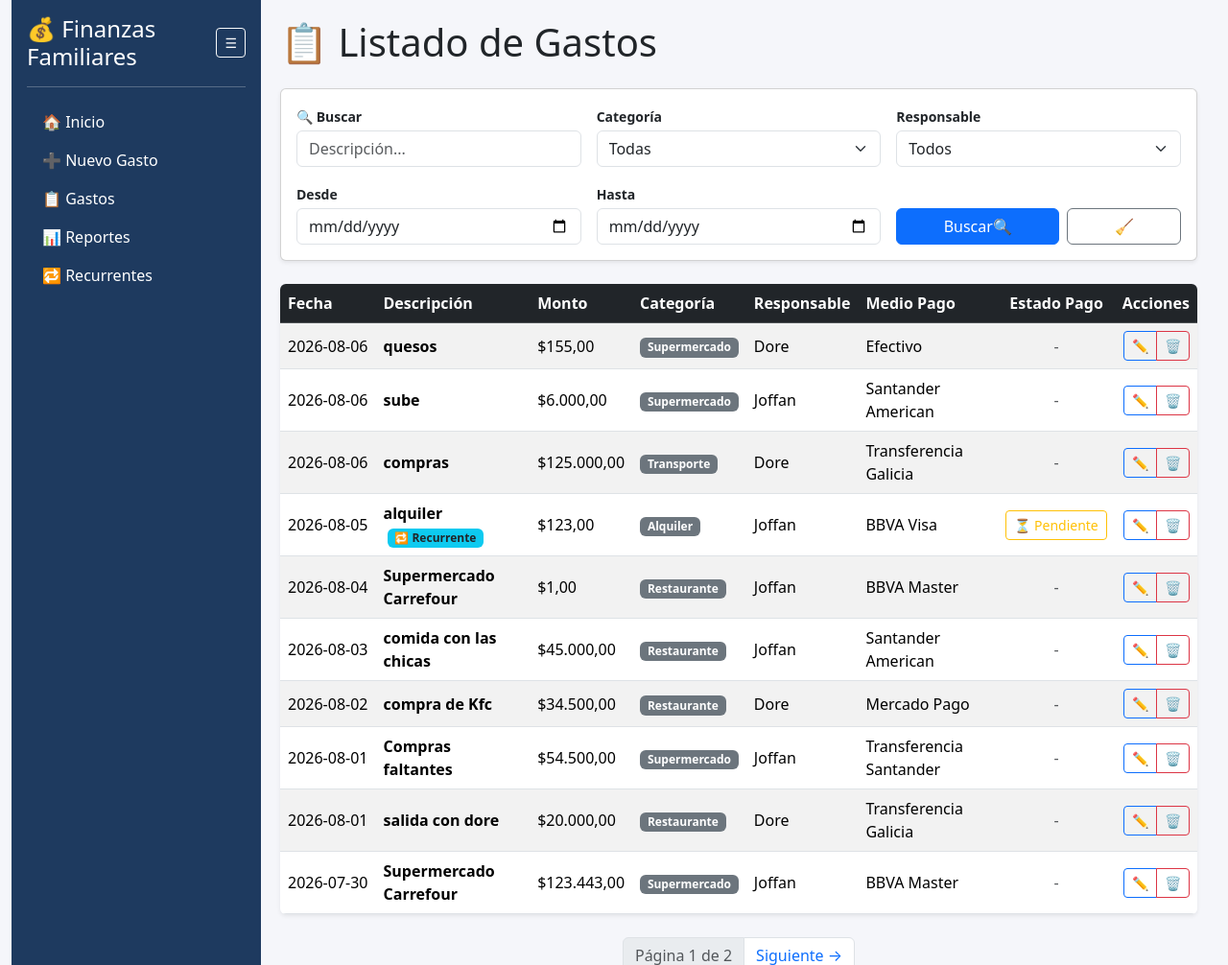
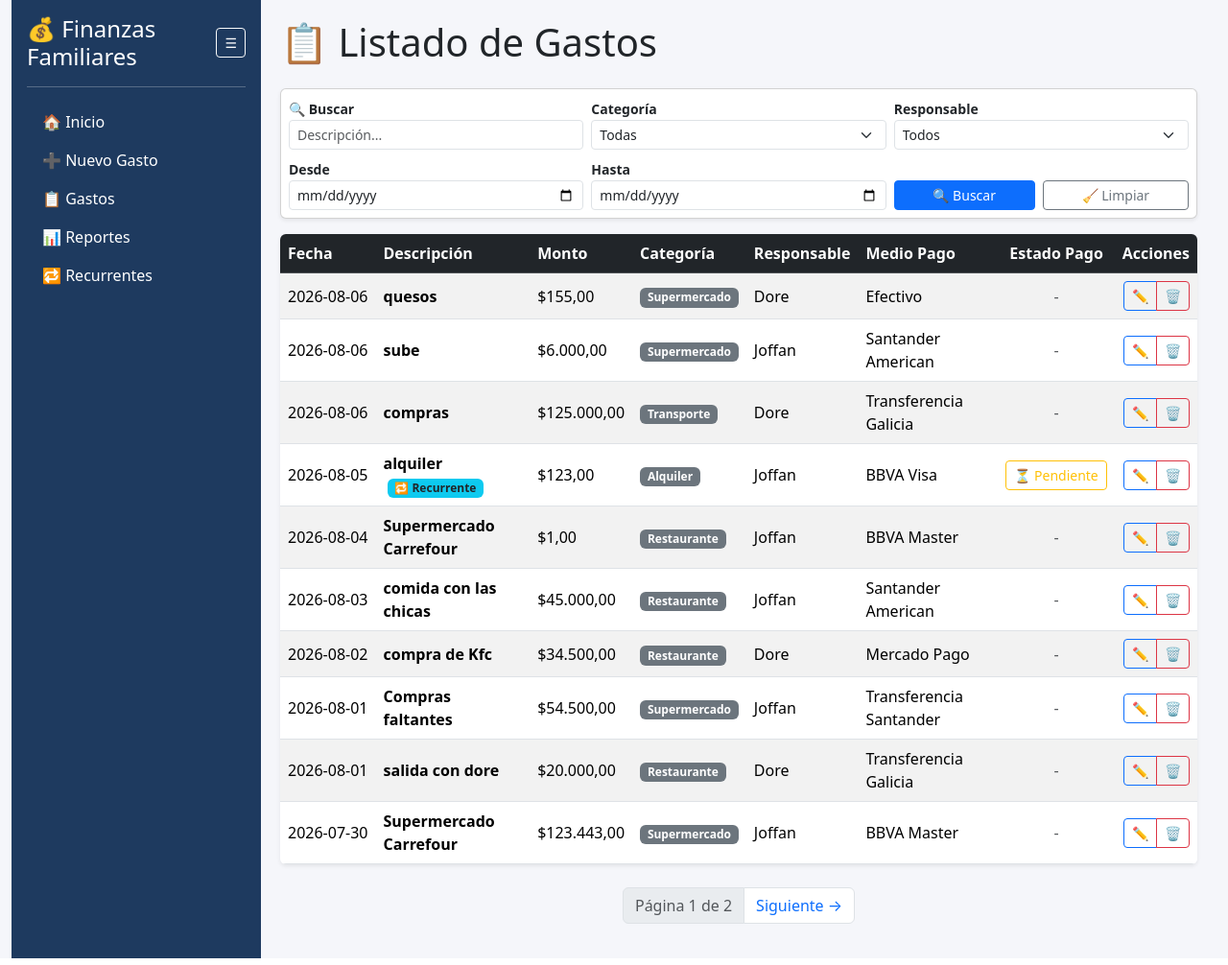
Before and after one commit to kleiwerfn2/finanzas-familiaNP, a Flask app: page /gastos in a window 1280 px wide. Shown: the top 1006 px of the page at 96% size. Run offline with Flask 3, Linux system fonts and the light colour scheme; data comes from the database, SQL or seed files in the repository.

Commit message:
barra de filtros

```diff
--- a/templates/gastos.html
+++ b/templates/gastos.html
@@ -4,18 +4,18 @@
 
 <h1 class="mb-4">📋 Listado de Gastos</h1>
 
-<!-- Panel de Filtros y Búsqueda -->
-<form method="get" class="card shadow-sm p-3 mb-4 w-100">
-    <div class="row g-3">
-        <!-- Fila 1: Búsqueda y Dropdowns -->
+<!-- Panel de Filtros y Búsqueda Compacto -->
+<form method="get" class="card shadow-sm p-2 mb-3 w-100">
+    <div class="row g-2">
+        <!-- Fila 1 -->
         <div class="col-12 col-md-4">
-            <label for="buscar" class="form-label fw-bold small mb-1">🔍 Buscar</label>
-            <input type="text" id="buscar" name="buscar" class="form-control" placeholder="Descripción..." value="{{ request.args.get('buscar', '') }}">
+            <label for="buscar" class="form-label fw-bold small mb-0 fs-7">🔍 Buscar</label>
+            <input type="text" id="buscar" name="buscar" class="form-control form-control-sm" placeholder="Descripción..." value="{{ request.args.get('buscar', '') }}">
         </div>
 
         <div class="col-12 col-md-4">
-            <label for="categoria" class="form-label fw-bold small mb-1">Categoría</label>
-            <select id="categoria" name="categoria" class="form-select">
+            <label for="categoria" class="form-label fw-bold small mb-0 fs-7">Categoría</label>
+            <select id="categoria" name="categoria" class="form-select form-select-sm">
                 <option value="">Todas</option>
                 {% for cat in categorias %}
                     <option value="{{ cat.id }}" {% if request.args.get('categoria') == cat.id|string %}selected{% endif %}>{{ cat.nombre }}</option>
@@ -24,8 +24,8 @@
         </div>
 
         <div class="col-12 col-md-4">
-            <label for="responsable" class="form-label fw-bold small mb-1">Responsable</label>
-            <select id="responsable" name="responsable" class="form-select">
+            <label for="responsable" class="form-label fw-bold small mb-0 fs-7">Responsable</label>
+            <select id="responsable" name="responsable" class="form-select form-select-sm">
                 <option value="">Todos</option>
                 {% for resp in responsables %}
                     <option value="{{ resp.id }}" {% if request.args.get('responsable') == resp.id|string %}selected{% endif %}>{{ resp.nombre }}</option>
@@ -33,21 +33,21 @@
             </select>
         </div>
 
-        <!-- Fila 2: Fechas y Botones -->
+        <!-- Fila 2 -->
         <div class="col-12 col-md-4">
-            <label for="desde" class="form-label fw-bold small mb-1">Desde</label>
-            <input type="date" id="desde" name="desde" class="form-control" value="{{ request.args.get('desde', '') }}">
+            <label for="desde" class="form-label fw-bold small mb-0 fs-7">Desde</label>
+            <input type="date" id="desde" name="desde" class="form-control form-control-sm" value="{{ request.args.get('desde', '') }}">
         </div>
 
         <div class="col-12 col-md-4">
-            <label for="hasta" class="form-label fw-bold small mb-1">Hasta</label>
-            <input type="date" id="hasta" name="hasta" class="form-control" value="{{ request.args.get('hasta', '') }}">
+            <label for="hasta" class="form-label fw-bold small mb-0 fs-7">Hasta</label>
+            <input type="date" id="hasta" name="hasta" class="form-control form-control-sm" value="{{ request.args.get('hasta', '') }}">
         </div>
 
         <div class="col-12 col-md-4 d-flex align-items-end">
             <div class="d-flex gap-2 w-100">
-                <button type="submit" class="btn btn-primary flex-fill text-nowrap">Buscar🔍</button>
-                <a href="{{ url_for('listar_gastos') }}" class="btn btn-outline-secondary flex-fill text-nowrap">🧹</a>
+                <button type="submit" class="btn btn-sm btn-primary flex-fill text-nowrap">🔍 Buscar</button>
+                <a href="{{ url_for('listar_gastos') }}" class="btn btn-sm btn-outline-secondary flex-fill text-nowrap">🧹 Limpiar</a>
             </div>
         </div>
     </div>
```
